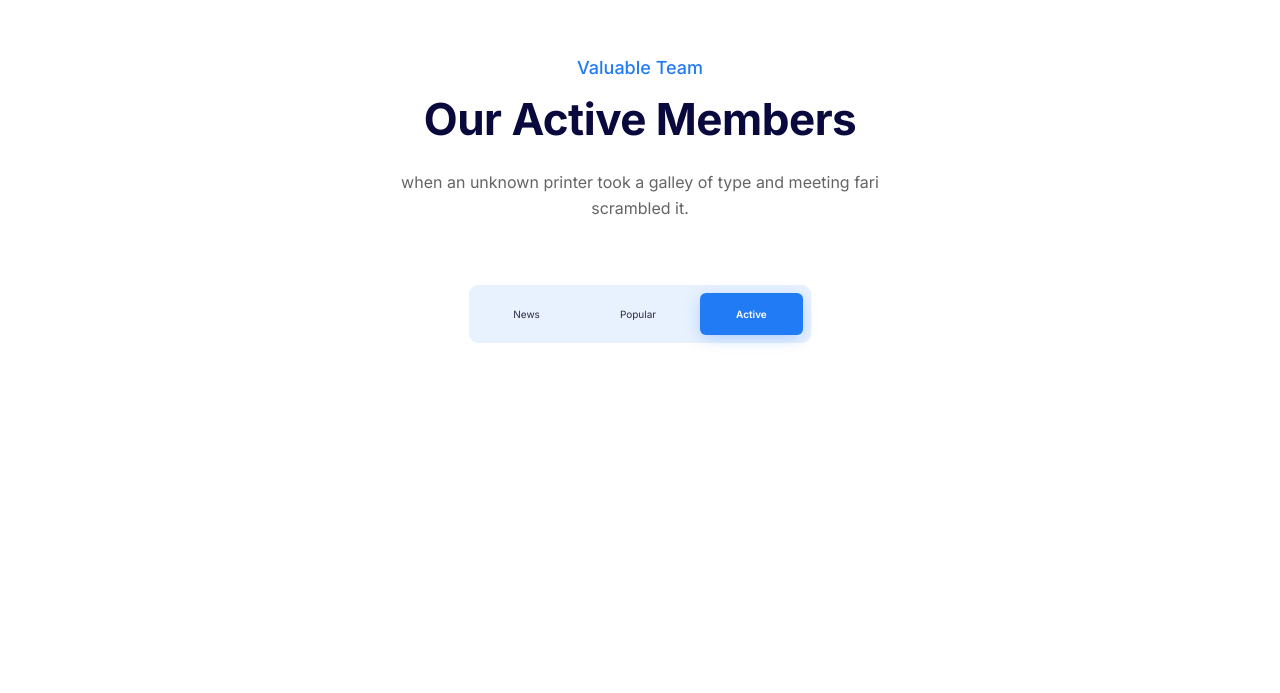
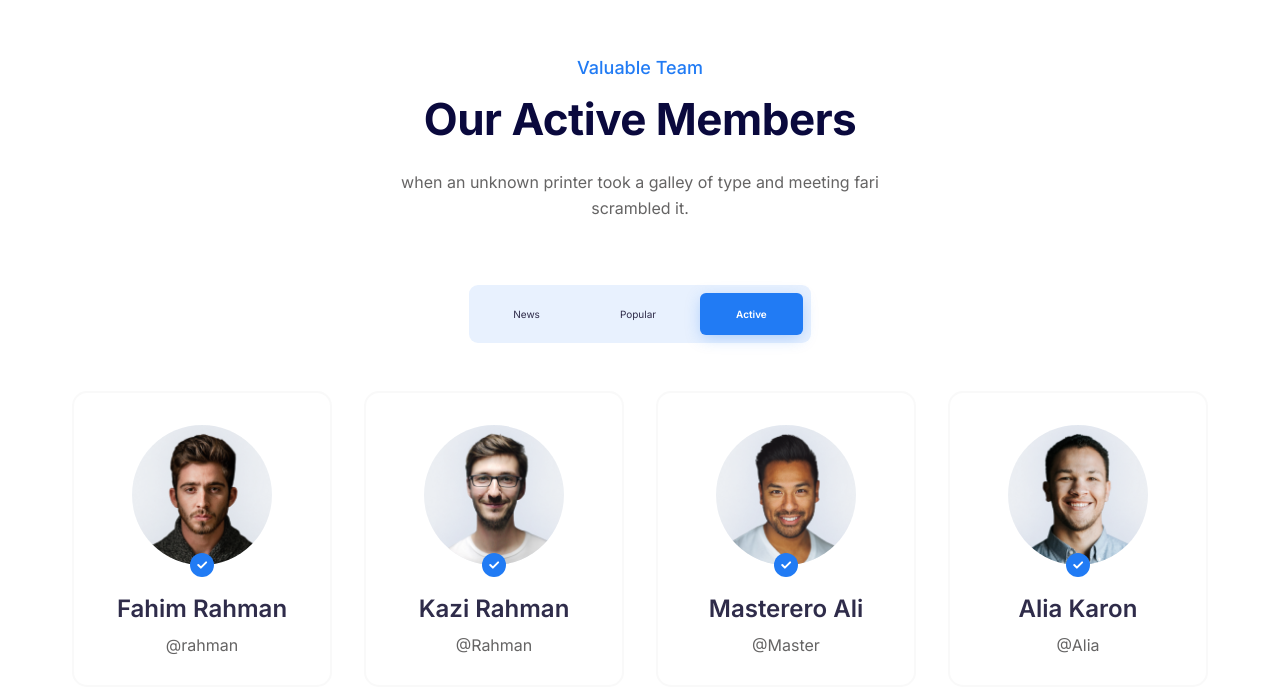
Before and after one commit to Rehub-Mental-Wellness/website, a website: page index.html in a window 1280 px wide. Shown: the part 2631-3324 px from the top of the page. Before the commit the page ends 3070 px from the top, so only its background shows below. Drawn offline with Linux system fonts and the light colour scheme.

Commit message:
Complete the team section

```diff
--- a/index.html
+++ b/index.html
@@ -201,6 +201,56 @@
               <li class="tab tab--active">Active</li>
             </ul>
           </div>
+          <div class="team">
+            <div class="team__user">
+              <div class="team__img-box">
+                <img
+                  class="team__img-icon"
+                  src="./img/Check.svg"
+                  alt="Check icon"
+                />
+                <img src="./img/team/team1.png" alt="Team member" />
+              </div>
+              <h2 class="team__user-name">Fahim Rahman</h2>
+              <p class="team__user-id">@rahman</p>
+            </div>
+            <div class="team__user">
+              <div class="team__img-box">
+                <img
+                  class="team__img-icon"
+                  src="./img/Check.svg"
+                  alt="Check icon"
+                />
+                <img src="./img/team/team2.png" alt="Team member" />
+              </div>
+              <h2 class="team__user-name">Kazi Rahman</h2>
+              <p class="team__user-id">@Rahman</p>
+            </div>
+            <div class="team__user">
+              <div class="team__img-box">
+                <img
+                  class="team__img-icon"
+                  src="./img/Check.svg"
+                  alt="Check icon"
+                />
+                <img src="./img/team/team3.png" alt="Team member" />
+              </div>
+              <h2 class="team__user-name">Masterero Ali</h2>
+              <p class="team__user-id">@Master</p>
+            </div>
+            <div class="team__user">
+              <div class="team__img-box">
+                <img
+                  class="team__img-icon"
+                  src="./img/Check.svg"
+                  alt="Check icon"
+                />
+                <img src="./img/team/team4.png" alt="Team member" />
+              </div>
+              <h2 class="team__user-name">Alia Karon</h2>
+              <p class="team__user-id">@Alia</p>
+            </div>
+          </div>
         </div>
       </section>
     </main>
--- a/sass/_layout.scss
+++ b/sass/_layout.scss
@@ -207,6 +207,7 @@
 .tabs {
   display: flex;
   justify-content: center;
+  margin-bottom: 4.8rem;
 
   &__list {
     list-style: none;
@@ -232,6 +233,58 @@
   }
 }
 
+// Team
+.team {
+  display: grid;
+  grid-template-columns: 1fr 1fr 1fr 1fr;
+  gap: 3.2rem;
+
+  &__user {
+    display: flex;
+    flex-direction: column;
+    align-items: center;
+    padding: 3.2rem;
+    border-radius: 1.5rem;
+    border: 2px solid #f3f3f380;
+  }
+
+  &__img-box {
+    position: relative;
+    width: 14rem;
+    height: 14rem;
+    background-color: rgba(17, 50, 101, 0.08);
+    border-radius: 50%;
+    margin-bottom: 3.2rem;
+
+    img {
+      border-radius: 50%;
+      width: 100%;
+    }
+  }
+
+  &__img-icon {
+    position: absolute;
+    bottom: 0;
+    transform: translateY(50%);
+
+    height: 2.4rem;
+    width: 2.4rem;
+    z-index: 10000;
+  }
+
+  &__user-name {
+    color: #2f2c4a;
+    font-size: 2.4rem;
+    font-weight: 600;
+    margin-bottom: 1.6rem;
+  }
+
+  &__user-id {
+    font-size: 1.6rem;
+    color: #656464;
+  }
+}
+
 /* ## Font sizes
 - 10 / 12 / 14 / 16 / 18 / 20 / 24 / 30 / 36 / 44 / 52 / 62 / 74 / 86 / 98
 ## Spacing system
```
Also changed, not shown: css/style.css, img/Check.svg (added), img/team/team1.png (added), img/team/team2.png (added), img/team/team3.png (added), img/team/team4.png (added), 1 other file.
